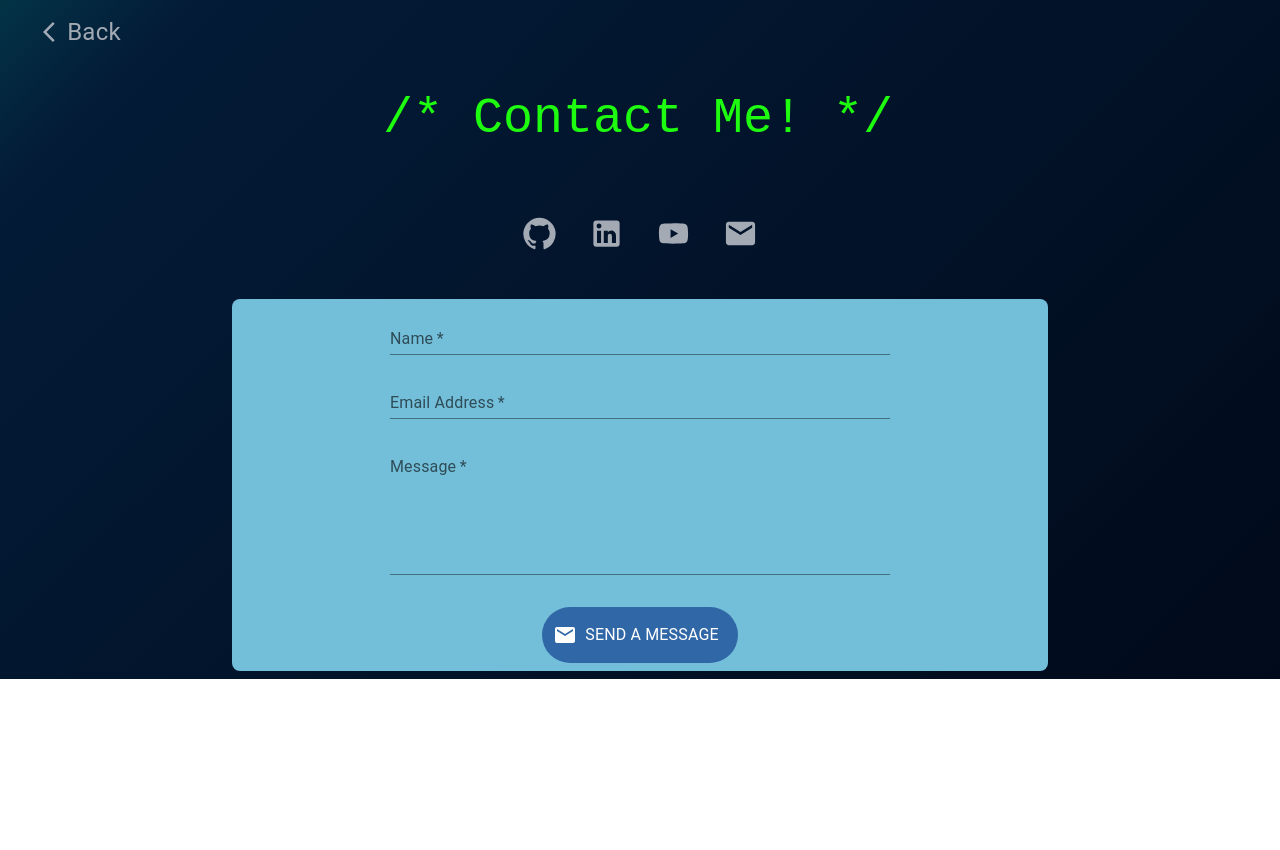
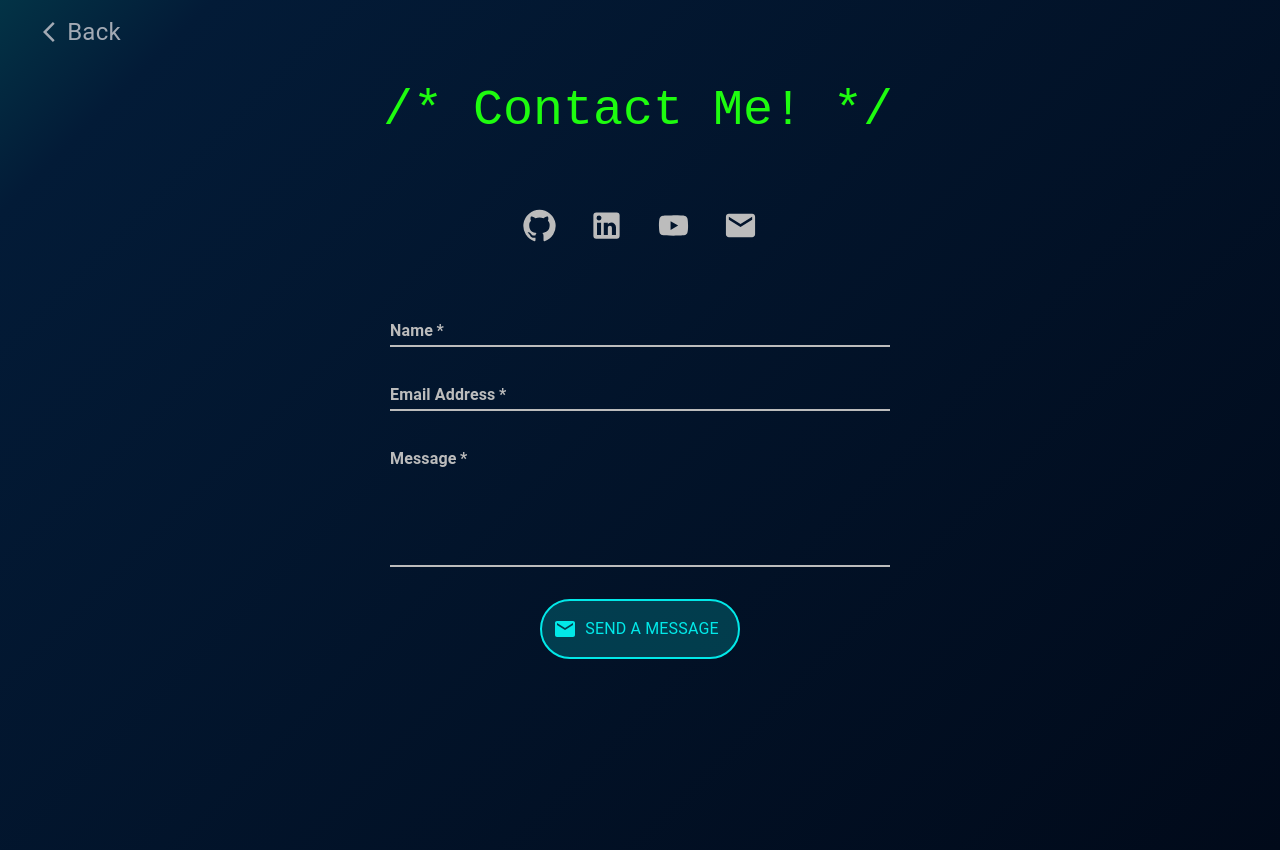
Before and after one commit to GabyShamblin/website, a React (Create React App) app: page /contact in a window 1280 px wide. Before the commit the page ends 800 px from the top, so only its background shows below. Built offline with nearby package versions, Linux system fonts and the light colour scheme.

Commit message:
Contact page

```diff
--- a/src/pages/App.css
+++ b/src/pages/App.css
@@ -17,6 +17,7 @@
   text-align: center;
   max-width: 1400px;
   width: 90%;
+  min-height: 100vh;
   /* background-color: #010a1a; */
 }
 
--- a/src/pages/Contact.js
+++ b/src/pages/Contact.js
@@ -1,8 +1,7 @@
 import * as React from 'react';
 import { useEffect, useState } from 'react';
-import VizSensor from 'react-visibility-sensor';
 import { styled } from '@mui/material/styles';
-import { Box, Button, Grid, Grow, IconButton, Hidden, Typography,
+import { Box, Button, Grid, IconButton, Typography,
 	Stack, TextField, Link } from '@mui/material';
 import { flexbox } from '@mui/system';
 import './typing.css';
@@ -14,35 +13,78 @@ import YouTubeIcon from '@mui/icons-material/YouTube';
 
 import emailjs from '@emailjs/browser';
 
-const CustomBox = styled(Box)(() => ({
-  maxWidth: 800,
-	backgroundColor: "#73bed9",
-	color: 'black',
-	m: 'auto', mb: 1,
-	fontSize: 20,
-	borderRadius: 8,
+const CustomBox = styled(Box)(({link = false}) => ({
+  maxWidth: 1200,
+	color: 'white',
+	m: 'auto',
+	p: 1,
+	fontSize: '18px',
+	borderRadius: 10,
+	transition: '0.2s',
+	'&:hover': {
+		color: "#ffffff",
+		backgroundColor: link ? 'rgba(3, 152, 175, 0.15)' : 'rgba(3, 152, 175, 0)'
+	}
+	// border: '2px dashed red'
 }));
 
 const CustomButton = styled(Button)(() => ({
-  minWidth: 150,
-	backgroundColor: "#3067a7",
-	color: 'white',
-	borderColor: "#000000",
+	minWidth: 100,
+	backgroundColor: "rgba(2, 232, 232, 0.2)",
+	color: '#02e8e8',
+	border: '2px solid #02e8e8',
 	borderRadius: 50,
-	fontSize: 18,
 	'&:hover': {
-		backgroundColor: "rgba(194, 194, 194)",
-		borderColor: "#000000",
-		color: 'black',
+		backgroundColor: "rgba(2, 232, 232, 0)",
 	}
 }));
 
 const CustomIconButton = styled(IconButton)(() => ({
-	color: "#a3aab4",
+	color: "#bcbcbc",
 	borderRadius: 50,
 	'&:hover': {
 		color: "white",
 	}
+}));
+
+const CustomTextField = styled(TextField)(() => ({
+	input: {
+		color: 'white'
+	},
+	"& .MuiInput-root": {
+		color: "#000",
+		fontFamily: "Arial",
+		fontWeight: "bold",
+		// Bottom border
+		"&:before": {
+			borderColor: "#bcbcbc",
+			borderWidth: "2px",
+		},
+		// Border on focus
+		"&:after": {
+			borderColor: "white",
+			borderWidth: "3px",
+		},
+		":hover:not(.Mui-focused)": {
+			"&:before": {
+				borderColor: "#fff",
+				borderWidth: "2px",
+			},
+		},
+	},
+	// Label
+	"& .MuiInputLabel-standard": {
+		color: "#bcbcbc",
+		fontWeight: "bold",
+		"&.Mui-focused": {
+			color: "white",
+		},
+		":hover:not(.Mui-focused)": {
+			"&:before": {
+				color: "#fff",
+			},
+		},
+	},
 }));
 
 function Contact() {
@@ -50,7 +92,6 @@ function Contact() {
 		document.title = 'Contact';
 	});
 
-	const [showBox1, setShowBox1] = useState(false);
 	const [toSend, setToSend] = useState({
 		name: '',
 		email: '',
@@ -79,25 +120,12 @@ function Contact() {
 
 		<React.Fragment>
 			<div className="App">
-				<Box sx={{
-					display: flexbox,
-					justifyContent: 'center',
-					p: 1}}>
 
 				<div className='wrapper'>
 					<div className='typing-contact'>
 						/* Contact Me! */
 					</div>
 				</div>
-
-					{/* <Hidden smDown>
-						<Typography variant='h1' sx={{fontSize: 40, letterSpacing: 5, p: 5, color: '#4a7837'}}>
-						</Typography>
-					</Hidden>
-					<Hidden smUp>
-						<Typography variant='h1' sx={{fontSize: 26, letterSpacing: 5, p: 5, color: '#4a7837'}}>
-						</Typography>
-					</Hidden> */}
 
 				<Grid container spacing={2} direction="row" justifyContent="center" sx={{pb: 5}}>
 					<Grid item>
@@ -137,24 +165,17 @@ function Contact() {
 					</Grid>
 				</Grid>
 
-					<VizSensor
-						partialVisibility
-						onChange={() => {
-							setShowBox1(true);
-					}} >
-					<Grow in={showBox1}>
 				<CustomBox component='form' sx={{display: flexbox, justifyContent: 'center', m:'auto', p:1}}>
 					<Stack spacing={2} sx={{pb: 2, maxWidth: '500px', m: 'auto'}}>
-							<TextField
+						<CustomTextField
 							required
 							id="name"
 							name="name"
 							label="Name"
 							value={toSend.name}
 							variant="standard"
-								onChange={handleChange}
-								sx={{input: {color: 'white'}}}/>
-							<TextField
+							onChange={handleChange}/>
+						<CustomTextField
 							required
 							id="email"
 							name="email"
@@ -162,7 +183,7 @@ function Contact() {
 							value={toSend.email}
 							variant="standard"
 							onChange={handleChange}/>
-							<TextField
+						<CustomTextField
 							required
 							multiline
 							rows={5}
@@ -187,10 +208,9 @@ function Contact() {
 						</Typography>
 					</CustomButton>
 				</CustomBox>
-					</Grow>
-					</VizSensor>
 
-				</Box>
+				<div className='spacer'></div>
+
 			</div>
 		</React.Fragment>
   );
--- a/src/pages/Home.js
+++ b/src/pages/Home.js
@@ -39,6 +39,30 @@ const MenuText = styled(Typography)(() => ({
 
 const MenuLine = styled('div')(({chars = 0}) => ({
 	height: '2px',
+	width: `${chars}ch`,
+	backgroundColor: '#a3aab4',
+	transition: '0.2s',
+}));
+
+const CenterMenuText = styled(Typography)(() => ({
+  width: 150,
+	margin: 'auto',
+	color: "#a3aab4",
+	textAlign: 'center',
+	transition: '0.2s',
+	'&:hover': {
+		color: "#ffffff",
+		'> div': {
+			backgroundColor: '#ffffff',
+			width: '100%',
+		},
+	},
+	// border: '1px dashed #ffffff',
+}));
+
+const CenterMenuLine = styled('div')(({chars = 0}) => ({
+	height: '2px',
+	margin: 'auto',
 	width: `${chars}ch`,
 	backgroundColor: '#a3aab4',
 	transition: '0.2s',
@@ -167,45 +191,15 @@ function Home() {
 									</HashLink>
 								</Grid>
 
-							</Grid>
-
-							{/* Contact Icons */}
-							<Grid container item justifyContent='center' mt={10}>
-								{/* Github Icon */}
-								<Grid item>
-									<Link href="https://github.com/GabyShamblin"
-									target="_blank" rel="noopener">
-										<CustomIconButton aria-label='Github'>
-											<GitHubIcon sx={{fontSize: 30}}/>
-										</CustomIconButton>
-									</Link>
-								</Grid>
-								{/* LinkedIn Icon */}
-								<Grid item>
-									<Link href="https://www.linkedin.com/in/gabriela-shamblin-7416611b7/"
-									target="_blank" rel="noopener">
-										<CustomIconButton aria-label='LinkedIn'>
-											<LinkedInIcon sx={{fontSize: 30}}/>
-										</CustomIconButton>
-									</Link>
-								</Grid>
-								{/* Youtube Icon */}
-								<Grid item>
-									<Link href="https://www.youtube.com/channel/UCzyOgtGvN-X7MkaP_amMYNg"
-									target="_blank" rel="noopener">
-										<CustomIconButton aria-label='YouTube'>
-											<YouTubeIcon sx={{fontSize: 30}}/>
-										</CustomIconButton>
-									</Link>
-								</Grid>
-								{/* Email Icon */}
-								<Grid item>
-									<Link href="mailto:gabyshamblin@gmail.com"
-									target="_blank" rel="noopener">
-										<CustomIconButton aria-label='Email'>
-											<EmailIcon sx={{fontSize: 30}}/>
-										</CustomIconButton>
-									</Link>
+								<Grid item sx={{p:0.5, px:1, mr:0.2}}>
+									<HashLink smooth to="/#contact"
+										style={{textDecoration: 'none'}}
+									>
+										<MenuText>
+												<strong>Contact</strong>
+												<MenuLine chars={7}/>
+										</MenuText>
+									</HashLink>
 								</Grid>
 
 							</Grid>
@@ -229,81 +223,6 @@ function Home() {
 					</Grid>
 
 					<div className='spacer'></div>
-
-					<Grid container item justifyContent={{xs:'columnn'}} direction={{xs:'column'}} sx={{textAlign: 'center'}}>
-
-								{/* <Grid item sx={{p:0.5, px:1, mr:0.2}}>
-									<Link to="/"
-										onClick={() => setPath('/')}
-										style={{textDecoration: 'none'}}
-									>
-										<Hidden smDown>
-											<MenuText>
-													<strong>Home</strong>
-											</MenuText>
-										</Hidden>
-										<Hidden smUp>
-											<MenuText sx={{fontSize: 18, minWidth: 70}}>
-													<strong>Home</strong>
-											</MenuText>
-										</Hidden>
-									</Link>
-								</Grid> */}
-
-								{/* <Grid item sx={{p:0.5, px:1, mr:0.2}}>
-									<Link to="/portfolio"
-										onClick={() => setPath('/portfolio')}
-										style={{textDecoration: 'none'}}
-									>
-										<Hidden smDown>
-											<MenuText>
-													<strong>Portfolio</strong>
-											</MenuText>
-										</Hidden>
-										<Hidden smUp>
-											<MenuText sx={{fontSize: 18, minWidth: 70}}>
-													<strong>Portfolio</strong>
-											</MenuText>
-										</Hidden>
-									</Link>
-								</Grid> */}
-
-								{/* <Grid item sx={{p:0.5, px:1, mr:0.2}}>
-									<Link to="/resume"
-										onClick={() => setPath('/resume')}
-										style={{textDecoration: 'none'}}
-									>
-										<Hidden smDown>
-											<MenuText>
-													<strong>Resume</strong>
-											</MenuText>
-										</Hidden>
-										<Hidden smUp>
-											<MenuText sx={{fontSize: 18, minWidth: 70}}>
-													<strong>Resume</strong>
-											</MenuText>
-										</Hidden>
-									</Link>
-								</Grid> */}
-
-								{/* <Grid item sx={{p:0.5, px:1, mr:0.2}}>
-									<Link to="/contact"
-										onClick={() => setPath('/contact')}
-										style={{textDecoration: 'none'}}
-									>
-										<Hidden smDown>
-											<MenuText>
-													<strong>Contact</strong>
-											</MenuText>
-										</Hidden>
-										<Hidden smUp>
-											<MenuText sx={{fontSize: 18, minWidth: 70}}>
-													<strong>Contact</strong>
-											</MenuText>
-										</Hidden>
-									</Link>
-								</Grid> */}
-							</Grid>
 
 				</Box>
 			</div>
@@ -424,9 +343,10 @@ function Experience () {
 			</CustomBox>
 
 			<Link href="/resume" underline='none'>
-				<div className='link-text'>
+				<CenterMenuText>
 					See my resume
-				</div>
+					<CenterMenuLine chars={13} sx={{margin: 'auto'}}/>
+				</CenterMenuText>
 			</Link>
 		</React.Fragment>
 	);
@@ -521,9 +441,10 @@ function Projects () {
 			</Link>
 
 			<Link href="/portfolio" underline='none'>
-				<div className='link-text'>
-					See all my projects
-				</div>
+				<CenterMenuText>
+					See my portfolio
+					<CenterMenuLine chars={13} sx={{margin: 'auto'}}/>
+				</CenterMenuText>
 			</Link>
 		</React.Fragment>
 	);
@@ -574,9 +495,10 @@ function Contact () {
 			</Grid>
 
 			<Link href="/contact" underline='none'>
-				<div className='link-text'>
+				<CenterMenuText>
 					Contact me!
-				</div>
+					<CenterMenuLine chars={10} sx={{margin: 'auto'}}/>
+				</CenterMenuText>
 			</Link>
 		</React.Fragment>
 	);
--- a/src/pages/Resume.js
+++ b/src/pages/Resume.js
@@ -1,7 +1,6 @@
 import * as React from 'react';
 import { useState, useEffect } from 'react';
 import { styled } from '@mui/material/styles';
-import VizSensor from 'react-visibility-sensor';
 import { Box, Button, Chip, Grid, Grow, Hidden, Typography,
 	Link, List, ListItem } from '@mui/material';
 // import SkillSlider from './SkillSlider';
@@ -41,14 +40,14 @@ const MenuLine = styled('div')(({chars = 0}) => ({
 	transition: '0.2s',
 }));
 
-const ResumeButton = styled(Button)(() => ({
-	minWidth: 250,
-  backgroundColor: "#a8659d",
-	color: "#000000",
+const CustomButton = styled(Button)(() => ({
+	minWidth: 200,
+	backgroundColor: "rgba(2, 232, 232, 0.2)",
+	color: '#02e8e8',
+	border: '2px solid #02e8e8',
 	borderRadius: 50,
 	'&:hover': {
-		backgroundColor: "rgba(194, 194, 194)",
-		borderColor: "#000000",
+		backgroundColor: "rgba(2, 232, 232, 0)",
 	}
 }));
 
@@ -116,11 +115,21 @@ function Resume() {
 				</div>
 			</div>
 
-			<a href={resume} download target='_blank' rel="noopener noreferrer">
-				<MenuText>
+				{/* <MenuText>
 					<strong>PDF Version</strong>
 					<MenuLine chars={11}/>
-				</MenuText>
+				</MenuText> */}
+
+			<a href={resume} download target='_blank' rel="noopener noreferrer">
+			<CustomButton
+				aria-label='Send message'
+				size='large'
+			>
+				<FeedIcon/>
+				<Typography sx={{fontSize: 16, p: 1}}>
+					PDF Version
+				</Typography>
+			</CustomButton>
 			</a>
 
 			{/* Education */}
```
Lines whose indentation alone changed are shown as unchanged.
